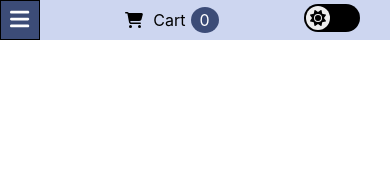
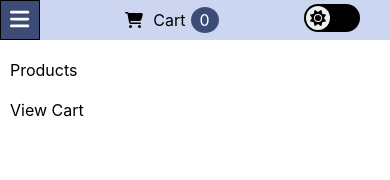
Before and after one commit to MGrunow1/fake-store, a React (Create React App) app: page / in a window 390 px wide. Both pictures are taken after a click on the button 20 px from the left and 20 px from the top of the page. Shown: the top 180 px of the page. Built offline with nearby package versions, Linux system fonts and the light colour scheme.

Commit message:
feat(Header): Create the hamburger menu

```diff
--- a/src/components/StyledComponents.js
+++ b/src/components/StyledComponents.js
@@ -137,10 +137,28 @@ ${(props) => props.dark
 }
 `;
 
+export const HamburgerDropdownContainer = styled.div`
+position: absolute;
+top: 50px;
+width: 100%;
+text-align: left;
+${(props) => props.dark
+  ? `background-color: black;`
+  : `background-color: white;`
+}
+${(props) => props.isOpen
+  ? `display: flex;
+    flex-direction: column;`
+  : `display: none;`
+}
+@media (min-width: 450px) {
+    display: none;
+}
+`;
+
 export const HeaderContainer = styled.header`
 display: flex;
 justify-content: flex-end;
-margin-bottom: 20px;
 ${(props) => props.dark
   ? `background-color: #3c4c77;
     color: white;`
@@ -358,10 +376,7 @@ margin-bottom: 1.3rem;
 `;
 
 export const TrashIcon = styled(FontAwesomeIcon)`
-${(props) => props.dark
-  ? `color: #ccc;`
-  : `color: #444;`
-}
+color: #757575;
 `;
 
 export const UndoButton = styled.button`
--- a/src/components/cart-page/CartItemCard.js
+++ b/src/components/cart-page/CartItemCard.js
@@ -20,8 +20,7 @@ export default function CartItemCard({itemInfo}) {
                   onClick={remove}
                   dark={theme === 'dark'}>
                     <TrashIcon
-                     icon={faTrashCan}
-                     dark={theme === 'dark'} />
+                     icon={faTrashCan} />
                     <MediumText>
                         Delete
                     </MediumText>
--- a/src/components/header-footer/CartWidget.js
+++ b/src/components/header-footer/CartWidget.js
@@ -4,21 +4,22 @@ import { CartContext } from "../../contexts/CartContext";
 import { NavLink } from "react-router-dom";
 import { FontAwesomeIcon } from '@fortawesome/react-fontawesome';
 import { faCartShopping } from '@fortawesome/free-solid-svg-icons';
-import { CartWidgetContainer, Circle } from "../StyledComponents";
-import StyledNavLink from "./StyledNavLink";
+import { CartWidgetContainer, Circle, NavLinkText } from "../StyledComponents";
 
 export default function CartWidget() {
     const { cart } = useContext(CartContext);
     const { theme } = useContext(ThemeContext);
+    function styleByActiveStatus(isActive) {
+        return isActive ? { fontWeight: "bold", textDecoration: "none"}
+        : {fontWeight: "normal", textDecoration: "none"};
+    }
     return (
-        <NavLink to="/cart" style={{textDecoration: "none"}}>
+        <NavLink to="/cart"  style={({isActive}) => styleByActiveStatus(isActive)}>
             <CartWidgetContainer dark={theme === 'dark'}>
                 <FontAwesomeIcon icon={faCartShopping} />
-                <StyledNavLink
-                    page="/cart"
-                    text="Cart"
-                    lessMargin={true}
-                />
+                <NavLinkText dark={theme === 'dark'} lessMargin={true}>
+                    Cart
+                </NavLinkText>
                 <Circle dark={theme === 'dark'}>
                     {cart.length}
                 </Circle>
--- /dev/null
+++ b/src/components/header-footer/HamburgerDropdown.js
@@ -0,0 +1,36 @@
+import { useContext } from "react";
+import { CartContext } from "../../contexts/CartContext";
+import { ThemeContext } from "../../contexts/ThemeContext";
+import { HamburgerDropdownContainer } from "../StyledComponents";
+import StyledNavLink from "./StyledNavLink";
+
+export default function HamburgerDropdown({ isOpen, setIsOpen }) {
+    const { cart } = useContext(CartContext);
+    const { theme } = useContext(ThemeContext);
+
+    function closeMenu() {
+        setIsOpen(false);
+    }
+
+    return (
+        <HamburgerDropdownContainer
+        isOpen={isOpen}
+        dark={theme === 'dark'}
+        onClick={closeMenu}>
+            <StyledNavLink
+                page="/products"
+                text="Products"
+            />
+            <StyledNavLink
+                page="/cart"
+                text="View Cart"
+            />
+            {(cart.length > 0) &&
+                <StyledNavLink
+                    page="/checkout"
+                    text="Checkout"
+                />
+            }
+        </HamburgerDropdownContainer>
+    )
+}
--- a/src/components/header-footer/HamburgerMenu.js
+++ b/src/components/header-footer/HamburgerMenu.js
@@ -1,12 +1,11 @@
-import { useContext, useState } from "react";
+import { useContext } from "react";
 import { ThemeContext } from "../../contexts/ThemeContext";
 import { FontAwesomeIcon } from '@fortawesome/react-fontawesome';
 import { faBars } from "@fortawesome/free-solid-svg-icons";
 import { HamburgerButton } from "../StyledComponents";
 
-export default function HamburgerMenu() {
+export default function HamburgerMenu({ isOpen, setIsOpen }) {
     const { theme } = useContext(ThemeContext);
-    const [isOpen, setIsOpen] = useState(false);
 
     function toggleIsOpen() {
         setIsOpen(!isOpen);
--- a/src/components/header-footer/HeaderFooter.js
+++ b/src/components/header-footer/HeaderFooter.js
@@ -1,23 +1,28 @@
-import { useContext } from "react";
+import { useContext, useState } from "react";
 import { ThemeContext } from "../../contexts/ThemeContext";
 import { Outlet } from "react-router-dom";
 import { FooterContainer, HeaderContainer, PageContainer } from "../StyledComponents";
 import CartWidget from "./CartWidget";
+import HamburgerDropdown from "./HamburgerDropdown";
 import HamburgerMenu from "./HamburgerMenu";
 import NavBar from "./NavBar";
 import ThemeSwitch from "./ThemeSwitch";
 
 export default function HeaderFooter() {
     const { theme } = useContext(ThemeContext);
+    const [isOpen, setIsOpen] = useState(false);
     return (
         <PageContainer dark={theme === 'dark'}>
         <HeaderContainer dark={theme === 'dark'}>
-            <HamburgerMenu />
+            <HamburgerMenu isOpen={isOpen} setIsOpen={setIsOpen} />
             <NavBar />
             <CartWidget />
             <ThemeSwitch />
         </HeaderContainer>
-        <div><Outlet /></div>
+        <HamburgerDropdown isOpen={isOpen} setIsOpen={setIsOpen} />
+        <div style={{marginTop: "20px"}}>
+            <Outlet />
+        </div>
         <FooterContainer dark={theme === 'dark'}>
             &copy; 2022 Michael Grunow
         </FooterContainer>
```
